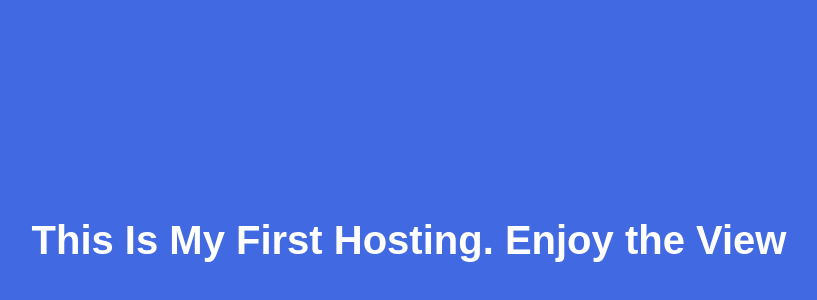
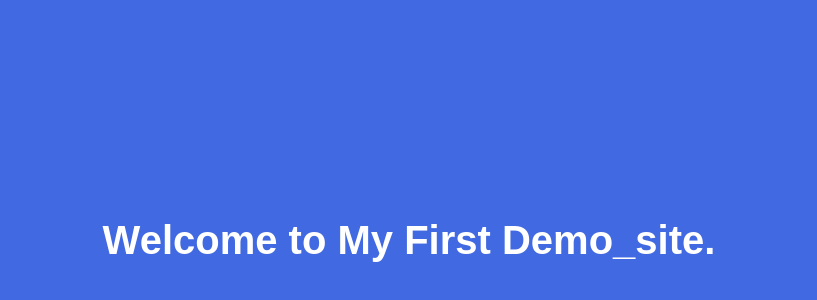
Before and after one commit to mR-Kay568/thrive-clone, a plain HTML site: page index.html in a window 1280 px wide. Shown: the part 160-460 px from the top of the page, without its empty margins (231-1048 px from the left). Drawn offline with Linux system fonts and the light colour scheme.

Commit message:
index.html

```diff
--- a/index.html
+++ b/index.html
@@ -26,6 +26,6 @@
   </style>
 </head>
 <body>
-  <h1>This Is My First Hosting. Enjoy the View</h1>
+  <h1>Welcome to My First Demo_site.</h1>
 </body>
 </html>
```
